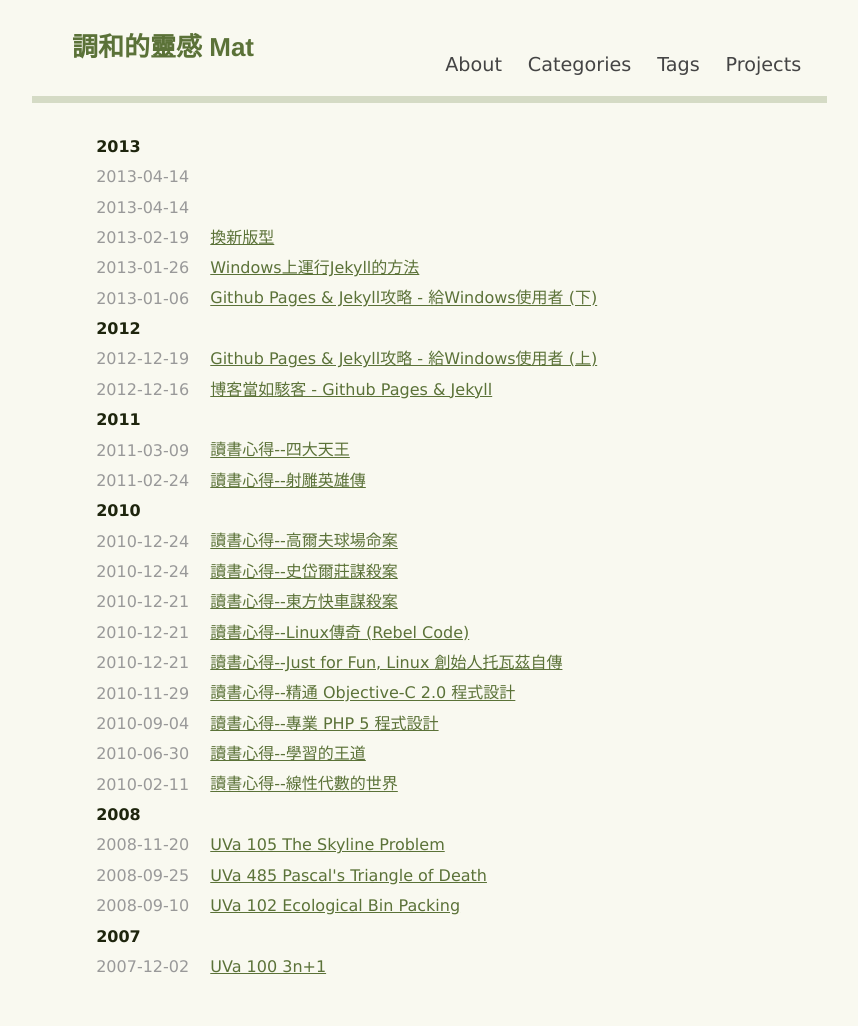
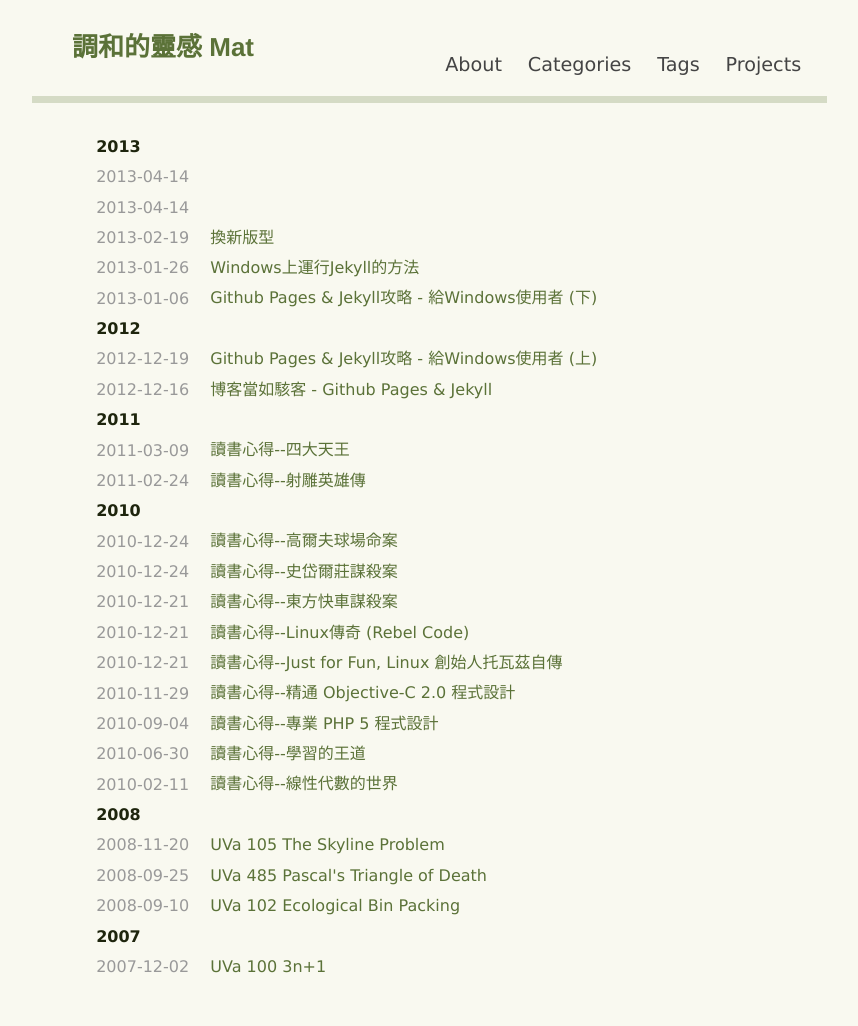
Before and after one commit to sndnvaps/sndnvaps.github.io, a Jekyll site: the page built from index.md, in a window 1280 px wide. Shown: the whole page, without its empty margins (208-1066 px from the left). Built offline with Jekyll 4.4.1, drawn with Linux system fonts in a browser that asks for light colours; Markdown is read by kramdown in place of the engine named in the settings.

Commit message:
拔掉a link的下標線

```diff
--- a/media/css/style.css
+++ b/media/css/style.css
@@ -115,8 +115,8 @@ ol          { list-style-type: decimal; }
 dl          { margin: 0 0 18px 0; }
 dl dt       { font-weight: bold; }
 
-a           { color: #5B7238; text-decoration: underline; outline: none; }
-a:hover     { color: #000; }
+a           { color: #5B7238; text-decoration: none; outline: none; }
+a:hover     { color: #000; text-decoration: underline; }
 
 blockquote  { padding: 0 0 0 18px; margin-bottom: 18px; color: #666; border-left: solid 5px #999; }
 strong      { font-weight: bold; }
```
